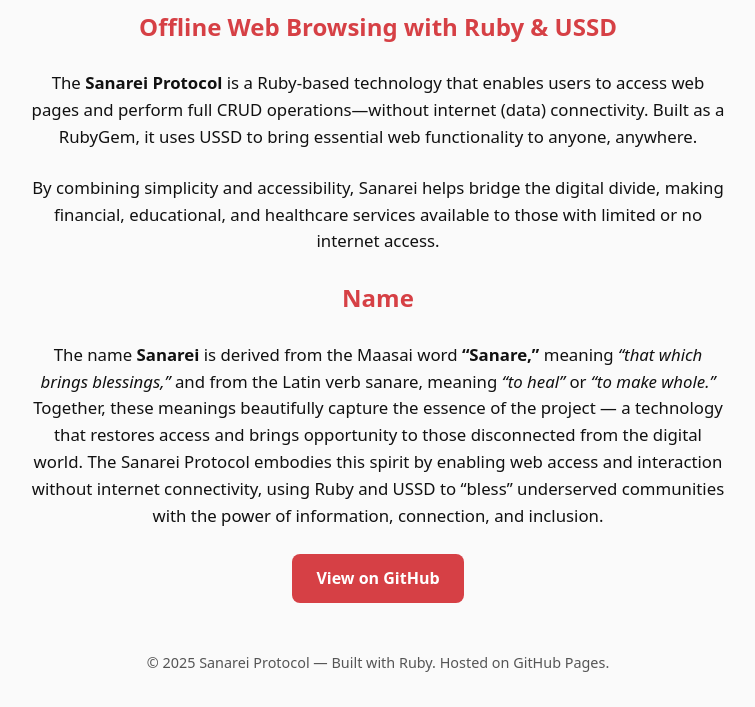
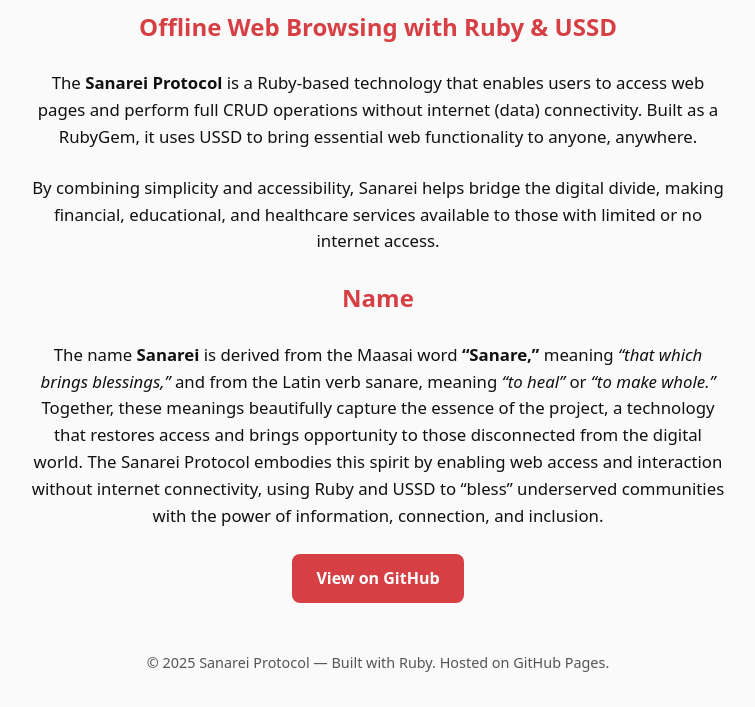
Before and after one commit to sanarei/sanarei-site, a plain HTML site: page index.html in a window 1280 px wide. Shown: the part 135-842 px from the top of the page, without its empty margins (262-1017 px from the left). Drawn offline with Linux system fonts and the light colour scheme.

Commit message:
Remove unnecessary hyphens

```diff
--- a/index.html
+++ b/index.html
@@ -79,7 +79,7 @@
 
     <p>
       The <strong>Sanarei Protocol</strong> is a Ruby-based technology that enables users to
-      access web pages and perform full CRUD operations—without internet (data) connectivity.
+      access web pages and perform full CRUD operations without internet (data) connectivity.
       Built as a RubyGem, it uses USSD to bring essential web functionality to anyone,
       anywhere.
     </p>
@@ -95,7 +95,7 @@
         The name <b>Sanarei</b> is derived from the Maasai word <b>“Sanare,”</b> meaning
         <i>“that which brings blessings,”</i> and from the Latin verb sanare, meaning <i>“to heal”</i>
         or <i>“to make whole.”</i> Together, these meanings beautifully capture the essence of the
-        project — a technology that restores access and brings opportunity to those disconnected
+        project, a technology that restores access and brings opportunity to those disconnected
         from the digital world. The Sanarei Protocol embodies this spirit by enabling web access and
         interaction without internet connectivity, using Ruby and USSD to “bless” underserved
         communities with the power of information, connection, and inclusion.
```
